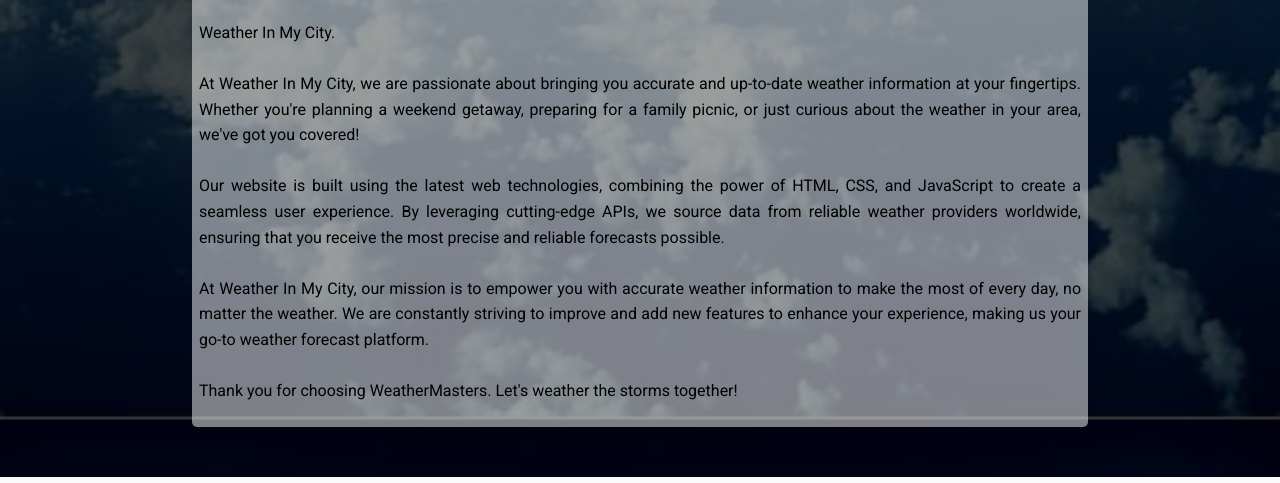
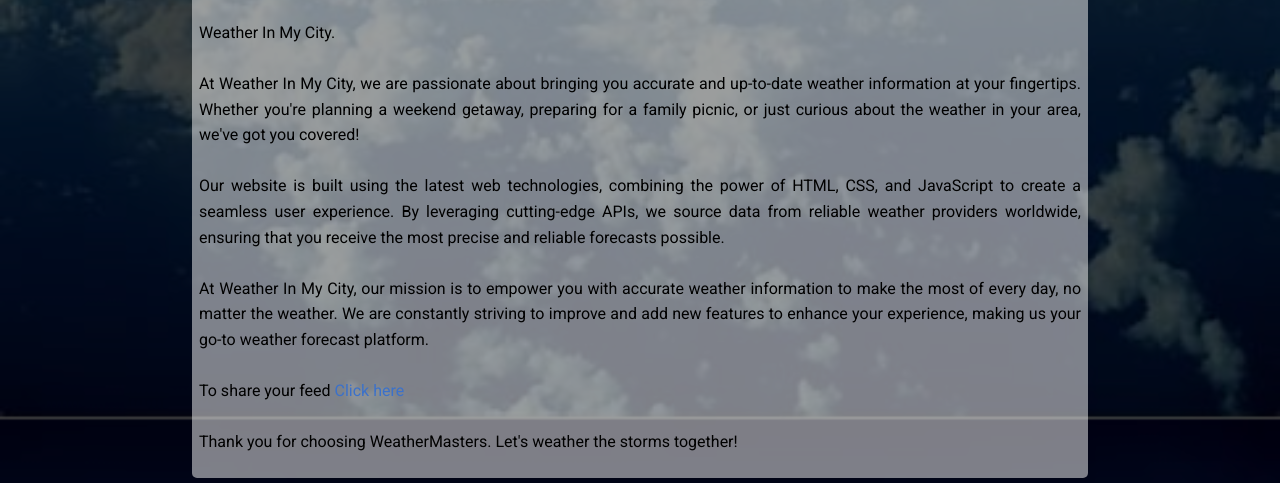
Before and after one commit to aarshsaxena/weather-in-my-city, a plain HTML site: page index.html in a window 1280 px wide. Shown: the part 542-1025 px from the top of the page. Drawn offline with nearby package versions, Linux system fonts and the light colour scheme; no server answers.

Commit message:
Update index.html

```diff
--- a/index.html
+++ b/index.html
@@ -105,6 +105,7 @@
                 At Weather In My City, our mission is to empower you with accurate weather information to make the most
                 of every day, no matter the weather. We are constantly striving to improve and add new features to
                 enhance your experience, making us your go-to weather forecast platform. <br><br>
+                To share your feed <a href="https://forms.gle/PW65jj9UveBaL29v6">Click here</a> <br><br>
 
                 Thank you for choosing WeatherMasters. Let's weather the storms together!
             </p>
```
